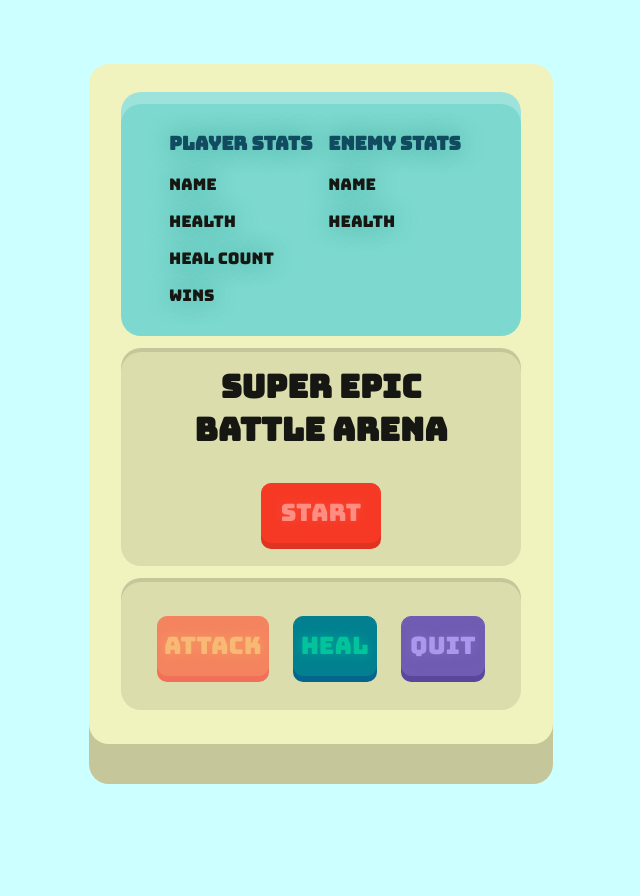
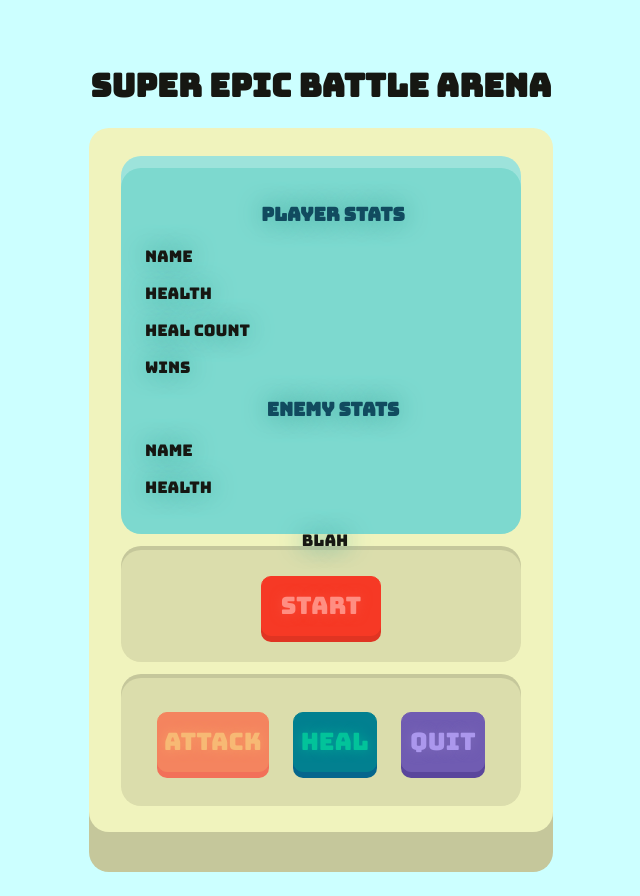
Before and after one commit to BrandonKlotz/gc-lab-3, a plain HTML site: page index.html in a window 1280 px wide. Shown: the whole page, without its empty margins (319-959 px from the left). Before the commit the page ends 808 px from the top, so only its background shows below. Drawn offline with Linux system fonts and the light colour scheme.

Commit message:
add console and update css

```diff
--- a/css/style.css
+++ b/css/style.css
@@ -20,12 +20,25 @@ body {
   padding: 2.5em;
   padding-left: 2em;
   padding-right: 2em;
-  /*padding-bottom: 3em;*/
+  padding-bottom: 4em;
+  /*margin-bottom: 2em;*/
   height: 600px;
   width: 400px;
   box-shadow: 0px 40px 0px 0px #C5C79B;
   border-radius: 20px;
 }
+
+/*.stripe {
+    margin: 0 auto;
+    /*margin-left: -10%;*/
+    /*padding: 10%;*/
+    /*background-color: white;*/
+    /*padding-bottom: 3em;*/
+    /*height: 100%;*/
+    /*width: 100%;*/
+    /*border-radius: 0px;*/
+/*}*/
+
 
 h1 {
   margin-top: 0;
@@ -43,14 +56,14 @@ p {
 
 .header {
   margin: 0 auto;
-  padding: 2em;
+  padding: 1em;
   display: flex;
   flex-direction: column;
   justify-content: center;
   align-items: center;
   background-color: #DBDDAC;
   border-radius: 20px;
-  height: 150px;
+  /*height: 150px;*/
   box-shadow: 0px -4px 0px 0px #C5C79B;
 }
 
@@ -68,20 +81,20 @@ p {
 
 .screen {
   margin-bottom: 1em;
-
-  height: 200px;
-  padding: 1.5em;
-  padding-left: 2em;
-  padding-top: .5em;
+  height: 350px;
+  /*padding: 1.5em;*/
+  /*padding-top: 0;*/
+  padding-left: .5em;
   display: flex;
-  /*flex-direction: row;*/
+  flex-direction: column;
   /*align-items:h;*/
-  /*justify-content: space-around;*/
+  justify-content: center;
   color: #114B5F;
   background-color: #7DD9CF;
   border-radius: 20px;
   box-shadow: 0px -12px 0px 0px #9DE3DB;
   text-shadow: 0px 0px 25px #40A79B;
+  padding-bottom: 1em;
 }
 
 .screen p {
@@ -90,6 +103,11 @@ p {
 
 .player-stats {
   margin-left: 1em;
+}
+
+.console-box {
+  margin: 0 auto;
+  text-align: center;
 }
 
 input {
@@ -108,12 +126,6 @@ input {
 input:hover {
   margin-top: 15px;
   margin-bottom: 5px;
-}
-
-table {
-  display: flex;
-  flex-direction: row;
-  justify-content: flex-end;
 }
 
 .attack {
--- a/index.html
+++ b/index.html
@@ -9,11 +9,20 @@
 
   <body>
 
+  <div>
+    <h1>Super Epic Battle Arena</h1>
+  </div>
+
+  <div class="stripe">
     <div class="wrapper">
+
+
 
       <div class="screen">
         <p id="user"></p><p id="grant"></p>
 
+
+        <div class="stat-screen-container">
           <div class="player-stats">
           <h3>Player Stats</h3>
             <div>
@@ -31,13 +40,16 @@
               <p>Health</p>
             </div>
           </div>
+        </div>
+
+        <div class="console-box">
+          <p id="console">Blah</p>
+        </div>
 
       </div>
 
+
       <div class="header">
-        <div>
-          <h1>Super Epic Battle Arena</h1>
-        </div>
         <div>
         <input class="start" id="start" type="button" value="Start">
         </div>
@@ -51,7 +63,7 @@
       </div>
 
     </div>
-
+</div>
 
   <script src="js/script.js"></script>
   </body>
```
Lines whose indentation alone changed are shown as unchanged.
